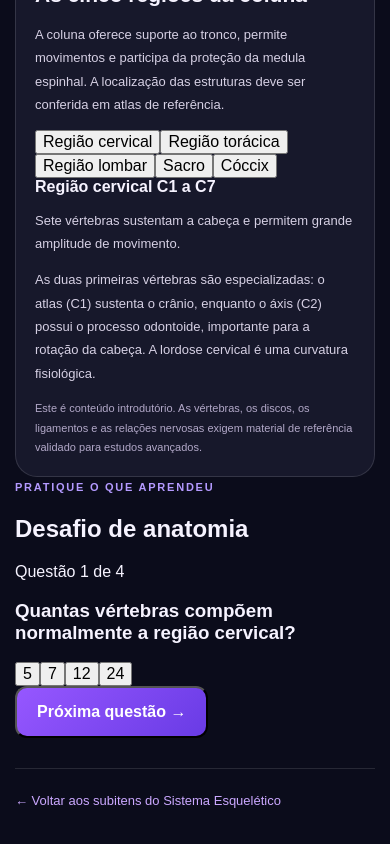
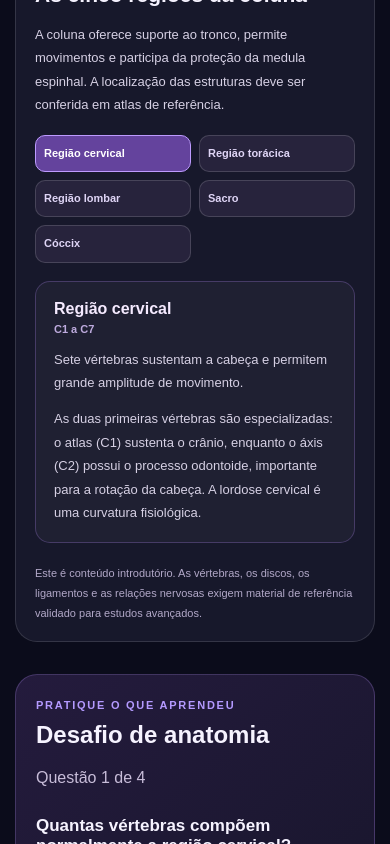
Before and after one commit to dramaflix2026-stack/Eduverso, a Next.js app: page /atlas-premium/coluna-vertebral/estudo in a window 390 px wide. Shown: the part 1160-2004 px from the top of the page. Built offline with nearby package versions, Linux system fonts and the light colour scheme.

Commit message:
style(atlas): responsive spine explorer, region selector, quiz

```diff
--- a/app/atlas-premium/atlas.module.css
+++ b/app/atlas-premium/atlas.module.css
@@ -44,3 +44,21 @@ a.topicCard:hover{transform:translateY(-3px);border-color:#b18aff}
 .returnLink{margin-top:30px;border-top:1px solid #ffffff1d;padding-top:24px;font-size:13px}
 @media(max-width:900px){.topicGrid{grid-template-columns:repeat(2,minmax(0,1fr))}}
 @media(max-width:600px){.systemPage,.labPage{padding-top:20px}.crumb{margin-bottom:20px}.systemIntro{padding:23px 19px}.topicGrid{grid-template-columns:repeat(2,minmax(0,1fr));gap:11px}.topicCard{padding:16px;min-height:175px}.topicCard strong{font-size:14px}.topicCard small{font-size:11px}.labPage .sectionHead{align-items:flex-start}}
+
+
+/* Spine anatomy lab styles scoped to the independent Atlas Premium. */
+.spineRegions{display:grid;grid-template-columns:repeat(2,minmax(0,1fr));gap:8px;margin:18px 0}
+.spineRegions button,.spineAnswers button{border:1px solid #ffffff26;border-radius:10px;background:#27233c;color:#dfd5f6;padding:12px 11px;text-align:left;font-weight:650;cursor:pointer;font-size:12px;line-height:1.4}
+.spineRegions button:hover,.spineAnswers button:hover{border-color:#ab8dfb}
+.spineRegions button.regionSelected,.spineAnswers button.regionSelected{border-color:#bd9afe;background:#64439d;color:#fff}
+.regionDetail{background:#ffffff09;border-radius:15px;border:1px solid #ac85ec46;padding:18px;margin-bottom:20px}
+.regionDetail strong{display:block;font-size:16px;color:#f5eaff}
+.regionDetail strong span{display:block;color:#beabde;font-size:11px;margin-top:5px}
+.regionDetail p{margin-bottom:0}
+.spineQuiz{margin-top:32px;padding:clamp(20px,4vw,36px);border:1px solid #9979d350;background:linear-gradient(140deg,#241b3d,#141426);border-radius:22px}
+.spineQuiz h2{font-size:clamp(24px,3.5vw,34px);margin:8px 0}
+.spineQuiz h3{font-size:17px;margin:25px 0 15px}
+.spineQuiz p{color:#c8bdd9;line-height:1.6}
+.spineAnswers{display:grid;grid-template-columns:repeat(2,minmax(0,1fr));gap:10px;margin-bottom:18px}
+.spineQuiz .primary{border:0;cursor:pointer;margin-top:10px}
+@media(max-width:600px){.spineRegions{grid-template-columns:1fr 1fr}.spineRegions button{font-size:11px;padding:10px 8px}.spineAnswers{grid-template-columns:1fr}}
```
